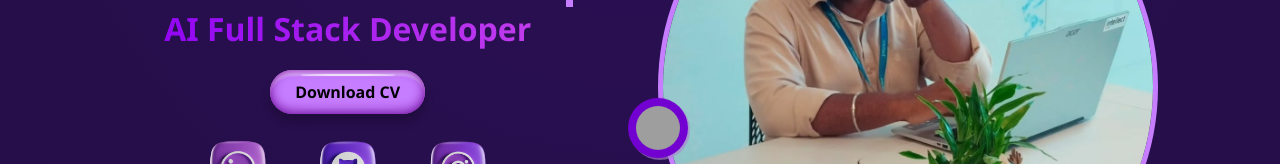
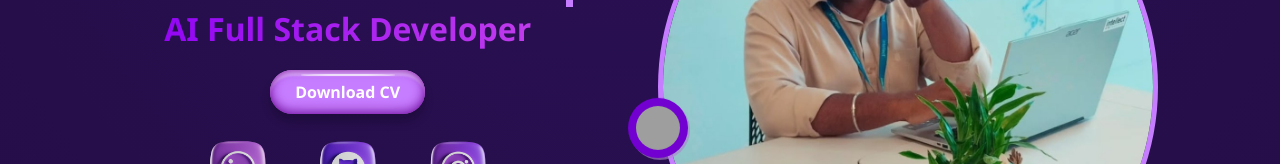
Before and after one commit to manish-vm/My-Portfolio, a React (Create React App) app: page / in a window 1280 px wide. Shown: the part 303-467 px from the top of the page. Built offline with nearby package versions, Linux system fonts and the light colour scheme; grey boxes are pictures that could not be loaded.

Commit message:
Update Hero.jsx

```diff
--- a/src/components/Hero.jsx
+++ b/src/components/Hero.jsx
@@ -5,14 +5,13 @@ const Hero = () => {
                 <div className="hero-text">
                     <h1>Hi, I'm <span>Manish</span></h1>
                     <h4 className="Hero-para">AI Full Stack Developer</h4>
-                    <button className="download-btn">Download CV</button><br></br>
-                    <img src="/Gemini_Generated_Image_jd7f9fjd7f9fjd7f-removebg-preview.png" alt="linkedin" className="social-links" />
-                    <a href="https://github.com/manish-vm?tab=repositories" target="_blank"><img src="/github_logo.png" alt="linkedin" className="social-links" /></a>
-                    <img src="/insta_logo.png" alt="linkedin" className="social-links" />
+                    <button className="download-btn"><a href="/Manish Kumar V - Resume.pdf">Download CV</a></button><br></br>
+                    <a href="https://www.linkedin.com/in/manish310a/" target="_blank"><img src="/Gemini_Generated_Image_jd7f9fjd7f9fjd7f-removebg-preview.png" alt="linkedin" className="social-links" /></a>
+                    <a href="https://github.com/manish-vm?tab=repositories" target="_blank"><img src="/github_logo.png" alt="github" className="social-links" /></a>
+                    <a href="https://www.instagram.com/manish_vmk_/" target="_blank"><img src="/insta_logo.png" alt="instagra," className="social-links" /></a>
                 </div>
                 <div className="hero-img">
                     <img src="IMG_20251223_183200.jpg" alt="profile" className="hero-img" />
-
 
                     <img
                         src="https://cdn3d.iconscout.com/3d/free/thumb/free-react-3d-icon-png-download-7578010.png?f=webp"
```
